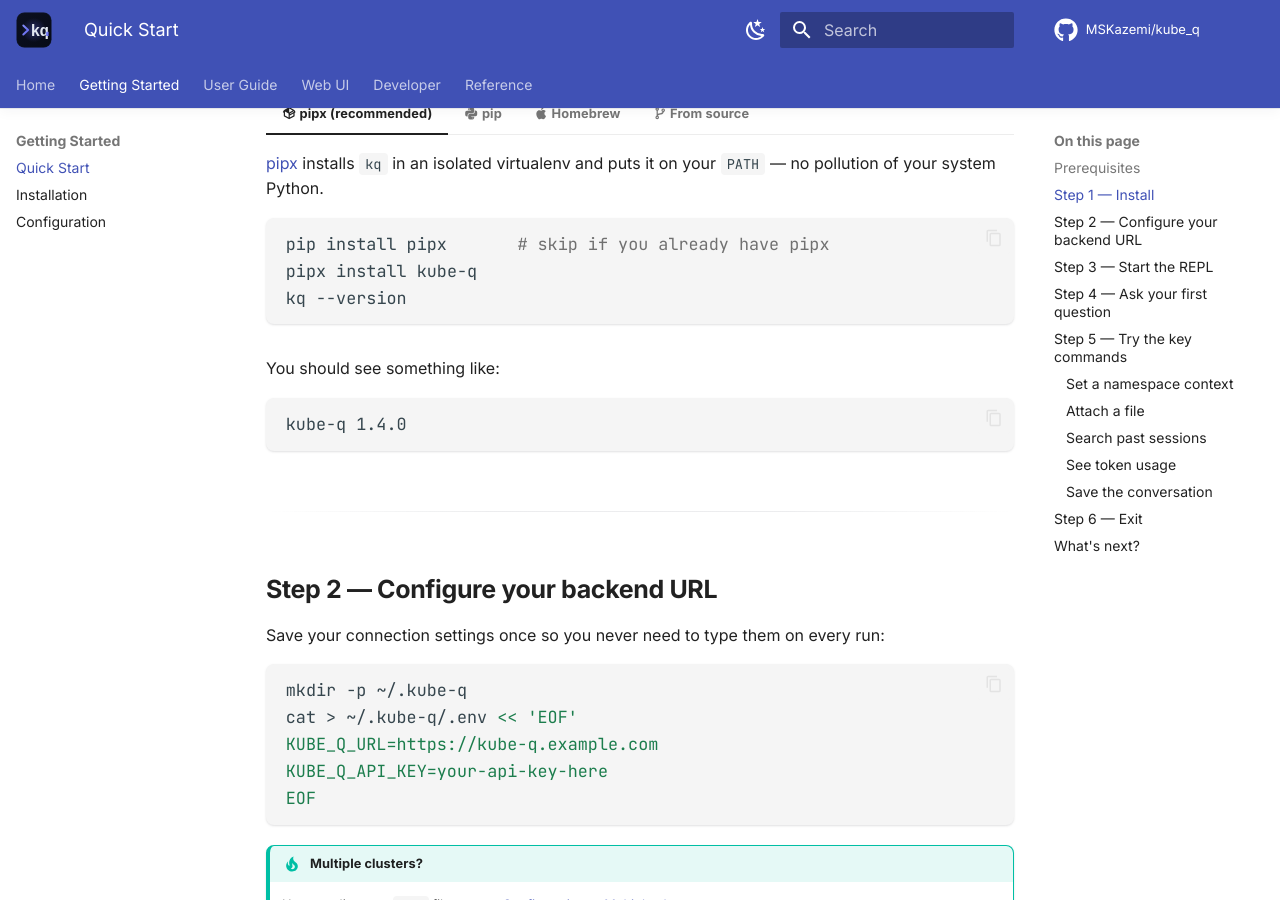
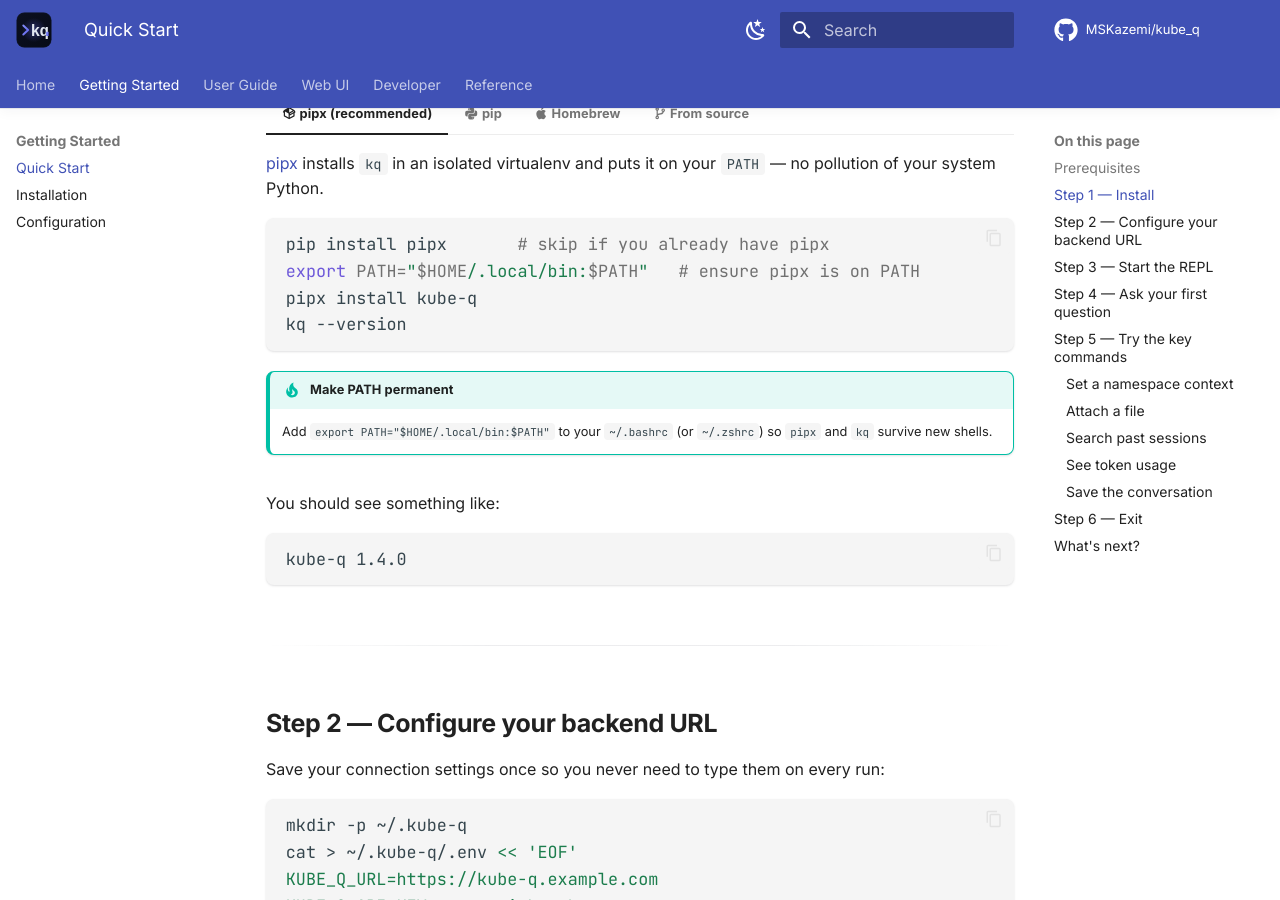
Before and after one commit to MSKazemi/kube_q, an MkDocs documentation site: the page built from docs/quickstart.md, in a window 1280 px wide and 900 px high, scrolled down 855 px. Built offline with MkDocs 1.6.1 and Material for MkDocs 9.7.7, drawn with Linux system fonts in a browser that asks for light colours; comment, search, counter and statistics services are not loaded.

Commit message:
Update quickstart documentation to improve setup instructions
- Added a note to ensure `pipx` is on the PATH for proper installation.
- Included a tip for making the PATH change permanent in shell configuration files.

````diff
--- a/docs/quickstart.md
+++ b/docs/quickstart.md
@@ -30,9 +30,13 @@ Before you begin, make sure you have:
 
     ```bash
     pip install pipx       # skip if you already have pipx
+    export PATH="$HOME/.local/bin:$PATH"   # ensure pipx is on PATH
     pipx install kube-q
     kq --version
     ```
+
+    !!! tip "Make PATH permanent"
+        Add `export PATH="$HOME/.local/bin:$PATH"` to your `~/.bashrc` (or `~/.zshrc`) so `pipx` and `kq` survive new shells.
 
 === ":material-language-python: pip"
 
````
